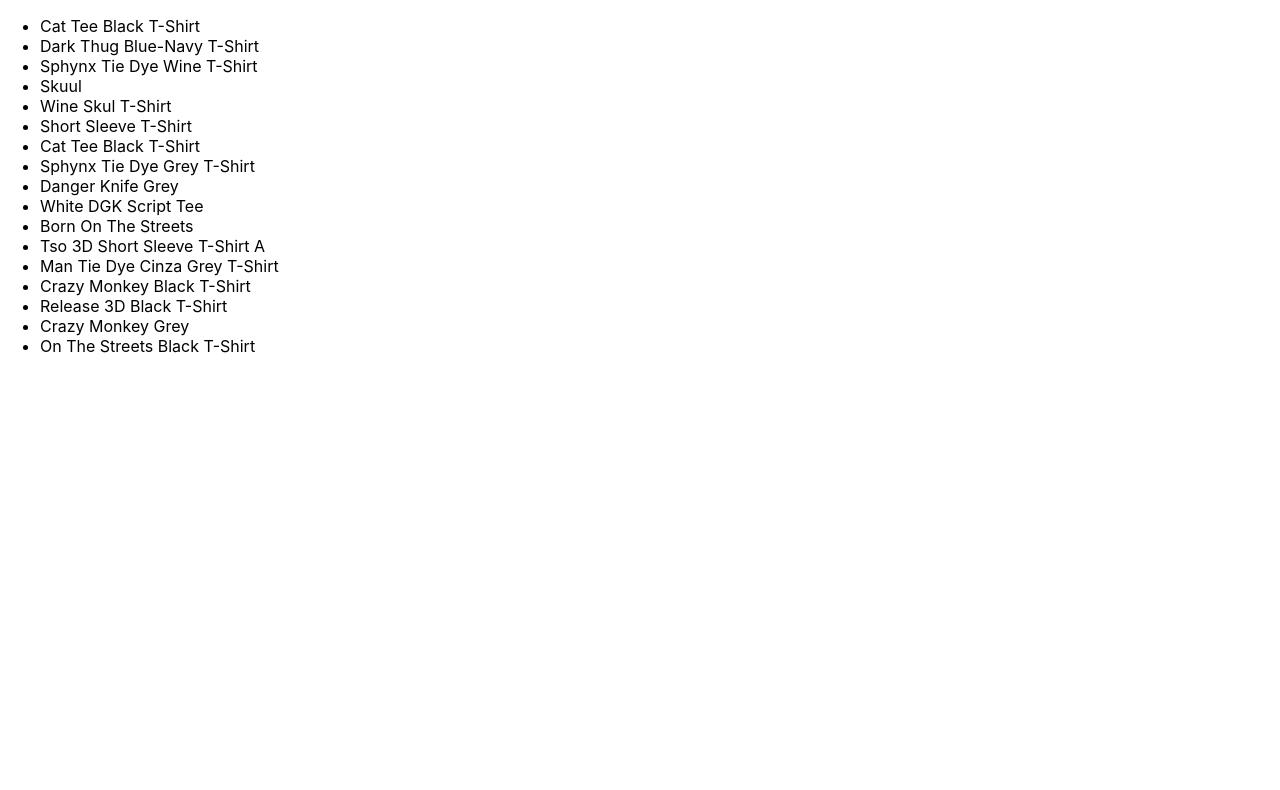
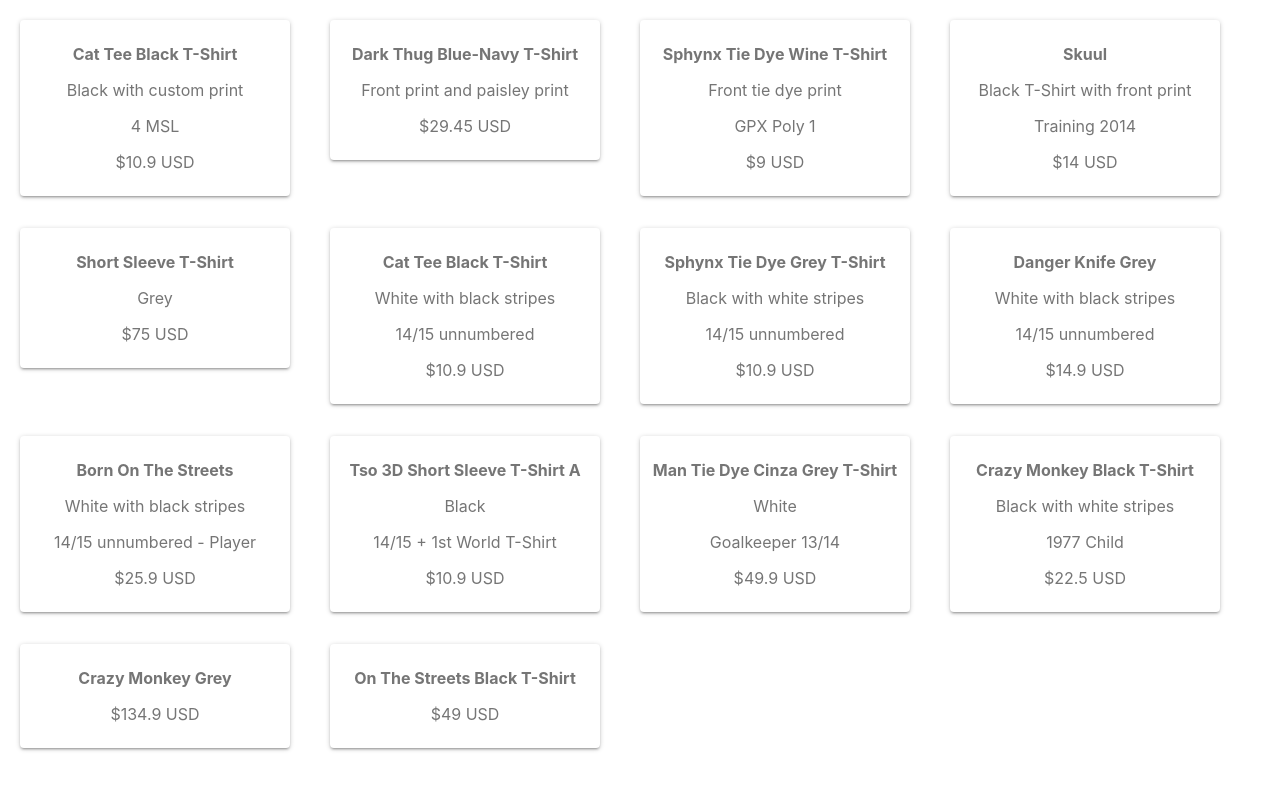
Before and after one commit to djwolff/new-shopping-cart, a React (Create React App) app: page / in a window 1280 px wide. Shown: the top 790 px of the page. Built offline with nearby package versions, Linux system fonts and the light colour scheme.

Commit message:
Success on NestedGrid w/ products

```diff
--- a/package.json
+++ b/package.json
@@ -3,9 +3,13 @@
   "version": "0.1.0",
   "private": true,
   "dependencies": {
+    "@material-ui/core": "^3.9.3",
     "react": "^16.8.6",
     "react-dom": "^16.8.6",
     "react-scripts": "2.1.8"
+  },
+  "config": {
+    "port": "8000"
   },
   "scripts": {
     "start": "react-scripts start",
--- a/src/App.js
+++ b/src/App.js
@@ -2,13 +2,13 @@
 // import logo from './logo.svg';
 import './App.css';
 
-
 import React from 'react';
+import NestedGrid from './components/NestedGrid';
 
 const App = ({products}) => {
   const skus = Object.keys(products);
-  const items = skus.map(sku => <li>{products[sku].title}</li>);
-  return <ul>{items}</ul>;
+  const items = skus.map(sku => products[sku]);
+  return <NestedGrid products={items} />;
 };
 
 export default App;
--- /dev/null
+++ b/src/components/NestedGrid.js
@@ -0,0 +1,89 @@
+import React from 'react';
+import PropTypes from 'prop-types';
+import { withStyles } from '@material-ui/core/styles';
+import Paper from '@material-ui/core/Paper';
+import Grid from '@material-ui/core/Grid';
+
+const styles = theme => ({
+  root: {
+    flexGrow: 1,
+    margin: 20,
+  },
+  paper: {
+    padding: theme.spacing.unit,
+    textAlign: 'center',
+    color: theme.palette.text.secondary,
+  },
+});
+
+function FormRow(props) {
+  const { classes, products } = props;
+  const productRow = products.map(product => {
+    console.log(product);
+    return (
+      <Grid key={product.title} item xs={3}>
+        <Paper className={classes.paper}>
+          <div>
+            <p><b>{product.title}</b></p>
+            <p>{product.style}</p>
+            <p>{product.description}</p>
+            <p>{product.currencyFormat}{product.price} {product.currencyId}</p>
+          </div>
+        </Paper>
+      </Grid>
+    )
+  })
+  return (
+    <React.Fragment>
+      {productRow}
+    </React.Fragment>
+  );
+}
+
+FormRow.propTypes = {
+  classes: PropTypes.object.isRequired,
+};
+
+function tuplize(allproducts, n) {
+  var productList = [];
+  var triple = [];
+  allproducts.forEach(product => {
+    if(triple.length === n) {
+      productList.push(triple);
+      triple = [];
+    } else {
+      triple.push(product);
+    }
+  })
+  productList.push(triple);
+  return productList;
+}
+
+function NestedGrid(props) {
+  const { classes, products } = props;
+
+  // Make this cleaner later yeet
+  const productList = tuplize(products, 4);
+
+  const productRows = productList.map(tuple => {
+    return (
+      <Grid key={tuple[0].sku} container item xs={12} spacing={40}>
+        <FormRow classes={classes} products={tuple} />
+      </Grid>
+    )
+  });
+
+  return (
+    <div className={classes.root}>
+      <Grid container spacing={32}>
+        {productRows}
+      </Grid>
+    </div>
+  );
+}
+
+NestedGrid.propTypes = {
+  classes: PropTypes.object.isRequired,
+};
+
+export default withStyles(styles)(NestedGrid);
```
Also changed, not shown: 1 other file (tests, documents, lock files or other folders).
